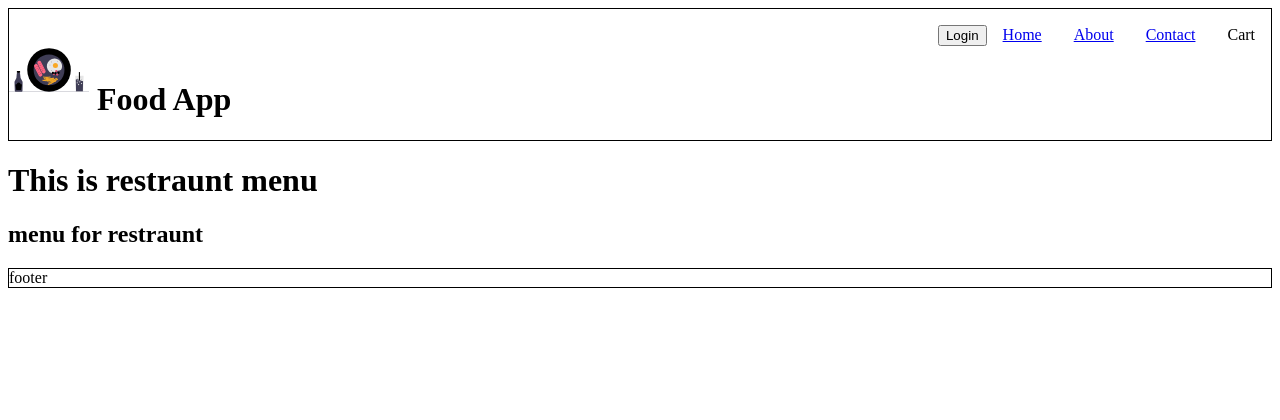
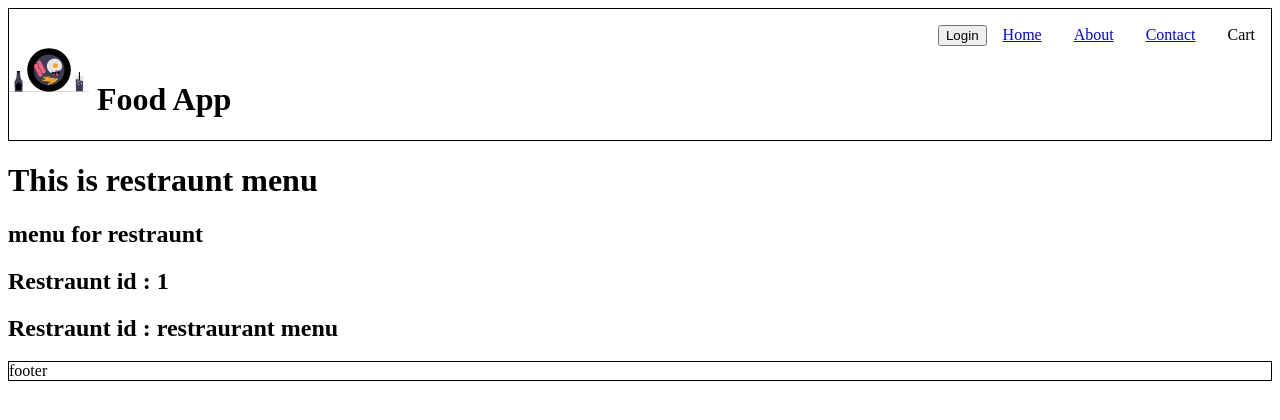
Before and after one commit to MayankMukul/namaste-food-app, a React (Vite) app: page /restaurant/1 in a window 1280 px wide. Shown: the top 420 px of the page. Built offline with nearby package versions, Linux system fonts and the light colour scheme.

Commit message:
restaurant Menu

```diff
--- a/src/components/App.js
+++ b/src/components/App.js
@@ -35,7 +35,7 @@ const appRouter = createBrowserRouter([
             path:"/contact",
             element:<Contact/>,
         },{
-            path:'/restaurant/:id',
+            path:'/restaurant/:resid',
             element:<RestrauntMenu/>,
         }
     ]
--- a/src/components/RestrauntMenu.js
+++ b/src/components/RestrauntMenu.js
@@ -1,9 +1,18 @@
+
+
+import {useParams} from "react-router-dom"
 
 const RestrauntMenu = ()=>{
+
+    const { resid } = useParams();
+    console.log({resid}) ;
+
     return(
         <>
         <h1>This is restraunt menu</h1>
         <h2>menu for restraunt </h2>
+        <h2>Restraunt id : { resid }</h2>
+        <h2>Restraunt id : restraurant menu</h2>
         </>
     )
 }
```
